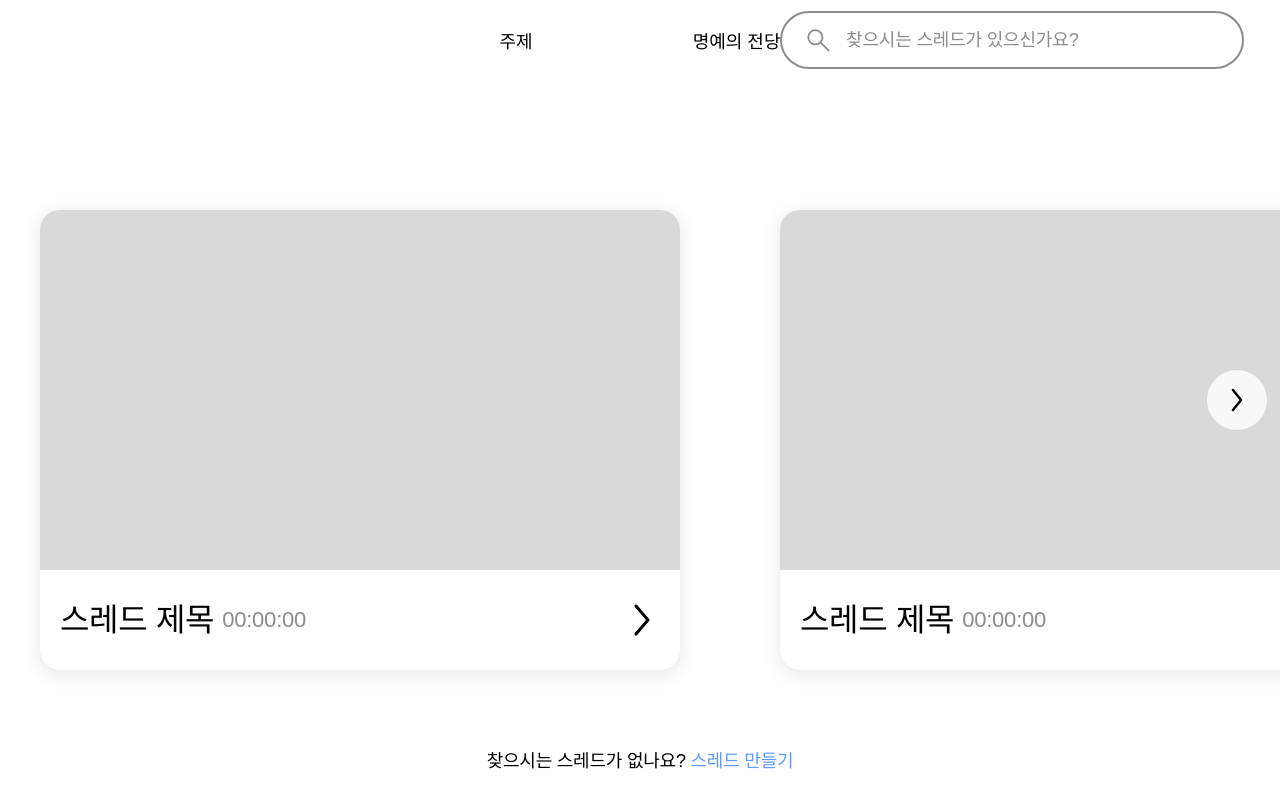
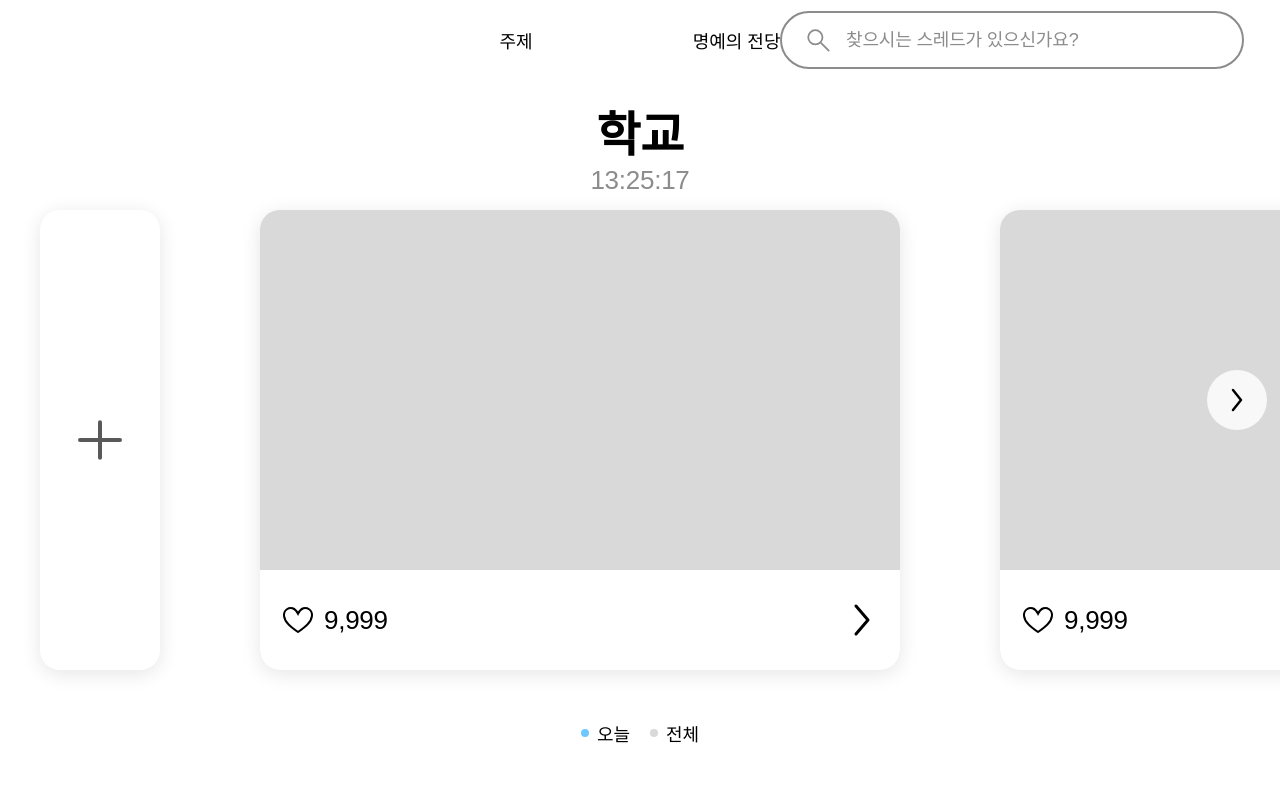
Before and after one commit to Team-Ampersand/drawWang-Client, a React (Create React App) app: page / in a window 1280 px wide. Both pictures are taken after a click on the element 642 px from the left and 620 px from the top of the page. Built offline with nearby package versions, Linux system fonts and the light colour scheme; a web font is replaced by a local one.

Commit message:
✨:: 주제가 클릭되면 그림을 리스트하는 페이지를 퍼블리싱했어요

```diff
--- /dev/null
+++ b/src/Assets/svgs/Heart.jsx
@@ -0,0 +1,22 @@
+import React from "react";
+
+export default function Heart() {
+  return (
+    <svg
+      width="36"
+      height="36"
+      viewBox="0 0 36 36"
+      fill="none"
+      xmlns="http://www.w3.org/2000/svg"
+    >
+      <g id="heart(Big)">
+        <path
+          id="Vector 1"
+          d="M12.6393 6.30674C15.9568 7.50579 18.0175 11.6915 18.0175 11.6915C18.0175 11.6915 20.0432 7.50579 23.3607 6.30674C26.6782 5.10769 32.5029 7.38368 31.9652 13.8455C31.4276 20.3073 24.9415 25.0314 18.0173 30C11.0932 25.0314 4.57242 20.3073 4.03478 13.8455C3.49713 7.38368 9.32179 5.10769 12.6393 6.30674Z"
+          stroke="black"
+          stroke-width="2"
+        />
+      </g>
+    </svg>
+  );
+}
--- /dev/null
+++ b/src/Assets/svgs/Plus.jsx
@@ -0,0 +1,32 @@
+import React from "react";
+
+export default function Plus() {
+  return (
+    <svg
+      width="60"
+      height="54"
+      viewBox="0 0 60 54"
+      fill="none"
+      xmlns="http://www.w3.org/2000/svg"
+    >
+      <g id="Plus">
+        <path
+          id="Vector 10"
+          d="M30 9.30774V44.6924"
+          stroke="#595959"
+          stroke-width="4"
+          stroke-linecap="round"
+          stroke-linejoin="round"
+        />
+        <path
+          id="Vector 11"
+          d="M50 27L10 27"
+          stroke="#595959"
+          stroke-width="4"
+          stroke-linecap="round"
+          stroke-linejoin="round"
+        />
+      </g>
+    </svg>
+  );
+}
--- a/src/Assets/svgs/index.jsx
+++ b/src/Assets/svgs/index.jsx
@@ -4,3 +4,5 @@ export { default as SearchSVG } from "./Search.jsx";
 export { default as ThreadBoxArrowSVG } from "./ThreadBoxArrow.jsx";
 export { default as SwipeRightArrowSVG } from "./SwipeRightArrow.jsx";
 export { default as SwipeLeftArrowSVG } from "./SwipeLeftArrow.jsx";
+export { default as HeartSVG } from "./Heart.jsx";
+export { default as PlusSVG } from "./Plus.jsx";
--- /dev/null
+++ b/src/Components/ThreadBox/createnew.jsx
@@ -0,0 +1,15 @@
+import React from "react";
+import * as s from "./style";
+import { PlusSVG } from "../../Assets/svgs";
+
+function CreatenewBox() {
+  return (
+    <>
+      <s.CreateNewThreadButton>
+        <PlusSVG />
+      </s.CreateNewThreadButton>
+    </>
+  );
+}
+
+export default CreatenewBox;
--- /dev/null
+++ b/src/Components/ThreadBox/picture.jsx
@@ -0,0 +1,23 @@
+import React from "react";
+import * as s from "./style";
+import { ThreadBoxArrowSVG, HeartSVG } from "../../Assets/svgs";
+
+function PictureBox() {
+  return (
+    <>
+      <s.ThreadBoxContainer>
+        <s.ThreadBoxBottomContainer>
+          <s.ThreadBoxTextBox>
+            <HeartSVG />
+            <s.NumberOfHeartText>9,999</s.NumberOfHeartText>
+          </s.ThreadBoxTextBox>
+          <s.ThreadBoxArrowIcon>
+            <ThreadBoxArrowSVG />
+          </s.ThreadBoxArrowIcon>
+        </s.ThreadBoxBottomContainer>
+      </s.ThreadBoxContainer>
+    </>
+  );
+}
+
+export default PictureBox;
--- a/src/Components/ThreadBox/style.js
+++ b/src/Components/ThreadBox/style.js
@@ -40,7 +40,7 @@ export const ThreadBoxTitle = styled.div`
   letter-spacing: -0.32px;
 `;
 
-export const ThreadBoxCreatedTimeText = styled.div`
+export const ThreadBoxCreatedTimeLeftText = styled.div`
   font-size: 22px;
   font-weight: 400;
   line-height: 30px;
@@ -53,3 +53,29 @@ export const ThreadBoxArrowIcon = styled.div`
   height: 36px;
   cursor: pointer;
 `;
+
+export const NumberOfHeartText = styled.div`
+  font-size: 26px;
+  font-style: normal;
+  font-weight: 400;
+  line-height: 28px;
+  letter-spacing: -0.26px;
+`;
+
+export const CreateNewThreadButton = styled.div`
+  width: 120px;
+  height: 460px;
+  border-radius: 20px;
+  background: #fff;
+  box-shadow: 0px 4px 20px 0px rgba(0, 0, 0, 0.1);
+  display: flex;
+  justify-content: center;
+  align-items: center;
+  cursor: pointer;
+  padding: 0 30px;
+
+  &:hover {
+    transform: translateY(-20px);
+    transition: all 0.3s ease-in-out;
+  }
+`;
--- a/src/Components/ThreadBox/index.jsx
+++ b/src/Components/ThreadBox/topic.jsx
@@ -2,16 +2,22 @@ import React from "react";
 import * as s from "./style";
 import { ThreadBoxArrowSVG } from "../../Assets/svgs";
 
-function ThreadBox() {
+function TopicBox({ onArrowClick }) {
+  const handleArrowClick = () => {
+    onArrowClick();
+  };
+
   return (
     <>
       <s.ThreadBoxContainer>
         <s.ThreadBoxBottomContainer>
           <s.ThreadBoxTextBox>
             <s.ThreadBoxTitle>스레드 제목</s.ThreadBoxTitle>
-            <s.ThreadBoxCreatedTimeText>00:00:00</s.ThreadBoxCreatedTimeText>
+            <s.ThreadBoxCreatedTimeLeftText>
+              00:00:00
+            </s.ThreadBoxCreatedTimeLeftText>
           </s.ThreadBoxTextBox>
-          <s.ThreadBoxArrowIcon>
+          <s.ThreadBoxArrowIcon onClick={handleArrowClick}>
             <ThreadBoxArrowSVG />
           </s.ThreadBoxArrowIcon>
         </s.ThreadBoxBottomContainer>
@@ -20,4 +26,4 @@ function ThreadBox() {
   );
 }
 
-export default ThreadBox;
+export default TopicBox;
--- a/src/Pages/MainPage/index.jsx
+++ b/src/Pages/MainPage/index.jsx
@@ -1,16 +1,25 @@
 import Navbar from "../../Components/Navbar";
 import * as s from "./style";
 import React, { useState } from "react";
-import ThreadBox from "../../Components/ThreadBox";
+import TopicBox from "../../Components/ThreadBox/topic";
+import PictureBox from "../../Components/ThreadBox/picture";
+import CreateNewBox from "../../Components/ThreadBox/createnew";
 import SketchPng from "../../Assets/pngs/Sketch.png";
-import { SwipeRightArrowSVG, SwipeLeftArrowSVG } from "../../Assets/svgs";
+import {
+  SwipeRightArrowSVG,
+  SwipeLeftArrowSVG,
+  BlueCircleSVG,
+  GrayCircleSVG,
+} from "../../Assets/svgs";
 
 function MainPage() {
   const [inputValue, setInputValue] = useState("");
   const [topicsExist, setTopicsExist] = useState(true);
-  const [slidePx, setSlidePx] = useState(0);
-  const [typeTopicPopUpEnabled, setTypeTopicPopUpEnabled] = useState(false);
-  const [sameTopicAlreadyExist, setSameTopicAlreadyExist] = useState(false);
+  const [slidePx, setSlidePx] = useState(0); // 추후 서버에서 받아온 데이터로 변경
+  const [typeTopicPopUpEnabled, setTypeTopicPopUpEnabled] = useState(false); // 추후 서버에서 받아온 데이터로 변경
+  const [sameTopicAlreadyExist, setSameTopicAlreadyExist] = useState(false); // 추후 서버에서 받아온 데이터로 변경
+  const [topics, setTopics] = useState("");
+  const [selectedFilter, setSelectedFilter] = useState("like");
 
   const handleSwipeRight = () => {
     const newSlidePx = slidePx - 1200;
@@ -34,6 +43,10 @@ function MainPage() {
     setSameTopicAlreadyExist(!sameTopicAlreadyExist);
   };
 
+  const handleArrowClick = () => {
+    setTopics("학교");
+  };
+
   return (
     <>
       <Navbar />
@@ -46,12 +59,79 @@ function MainPage() {
                 transition: "transform 0.3s ease-in-out",
               }}
             >
-              <ThreadBox />
-              <ThreadBox />
-              <ThreadBox />
-              <ThreadBox />
-              <ThreadBox />
+              <TopicBox onArrowClick={handleArrowClick} />
+              <TopicBox />
+              <TopicBox />
+              <TopicBox />
+              <TopicBox />
             </s.TopicsContainer>
+            {/* 토픽이 "학교" 면 렌더링할 페이지 */}
+            {topics === "학교" && (
+              <s.SelectedTopicContainer>
+                <s.SelectedTopicTitleBox>
+                  <s.SelectedTopicName>학교</s.SelectedTopicName>
+                  <s.SelectedTopicTimeLeftText>
+                    13:25:17
+                  </s.SelectedTopicTimeLeftText>
+                </s.SelectedTopicTitleBox>
+                <s.TopicsContainer
+                  style={{
+                    transform: `translateX(${slidePx}px)`,
+                    transition: "transform 0.3s ease-in-out",
+                  }}
+                >
+                  <CreateNewBox />
+                  <PictureBox />
+                  <PictureBox />
+                  <PictureBox />
+                  <PictureBox />
+                  <PictureBox />
+                </s.TopicsContainer>
+                <s.SwipeRightArrowButton
+                  onClick={handleSwipeRight}
+                  style={{ display: slidePx <= -1500 ? "none" : "flex" }} // 추후 서버에서 받아온 데이터로 변경
+                >
+                  <SwipeRightArrowSVG />
+                </s.SwipeRightArrowButton>
+                <s.SwipeLeftArrowButton
+                  onClick={handleSwipeLeft}
+                  style={{ display: slidePx >= 0 ? "none" : "flex" }}
+                >
+                  <SwipeLeftArrowSVG />
+                </s.SwipeLeftArrowButton>
+                <s.SelectFilterBox>
+                  <s.SelectFilterWrapper
+                    onClick={() => setSelectedFilter("like")}
+                  >
+                    {selectedFilter === "like" ? (
+                      <BlueCircleSVG />
+                    ) : (
+                      <GrayCircleSVG />
+                    )}
+                    <s.SelectFilterText
+                      className={selectedFilter === "like" ? "active" : ""}
+                      onClick={() => setSelectedFilter("like")}
+                    >
+                      오늘
+                    </s.SelectFilterText>
+                  </s.SelectFilterWrapper>
+                  <s.SelectFilterWrapper
+                    onClick={() => setSelectedFilter("date")}
+                  >
+                    {selectedFilter === "date" ? (
+                      <BlueCircleSVG />
+                    ) : (
+                      <GrayCircleSVG />
+                    )}
+                    <s.SelectFilterText
+                      className={selectedFilter === "date" ? "active" : ""}
+                    >
+                      전체
+                    </s.SelectFilterText>
+                  </s.SelectFilterWrapper>
+                </s.SelectFilterBox>
+              </s.SelectedTopicContainer>
+            )}
             <s.CreateThreadText>
               찾으시는 스레드가 없나요?{" "}
               <s.CreateThreadButtonText onClick={handleTypeTopicPopUp}>
@@ -60,7 +140,7 @@ function MainPage() {
             </s.CreateThreadText>
             <s.SwipeRightArrowButton
               onClick={handleSwipeRight}
-              style={{ display: slidePx <= -1500 ? "none" : "flex" }}
+              style={{ display: slidePx <= -1500 ? "none" : "flex" }} // 추후 서버에서 받아온 데이터로 변경
             >
               <SwipeRightArrowSVG />
             </s.SwipeRightArrowButton>
--- a/src/Pages/MainPage/style.js
+++ b/src/Pages/MainPage/style.js
@@ -31,6 +31,46 @@ export const PopUpBackground = styled.div`
   left: 0;
   background-color: rgba(64, 64, 64, 0.5);
   z-index: 1;
+`;
+
+export const SelectedTopicContainer = styled.div`
+  height: calc(100vh - 80px);
+  width: 100%;
+  display: flex;
+  justify-content: center;
+  background-color: white;
+  z-index: 2;
+  align-items: center;
+`;
+
+export const SelectedTopicTitleBox = styled.div`
+  display: flex;
+  justify-content: center;
+  align-items: center;
+  flex-direction: column;
+  margin-top: 66px;
+  position: absolute;
+  z-index: 2;
+  top: 5%;
+`;
+
+export const SelectedTopicName = styled.div`
+  font-size: 48px;
+  font-style: normal;
+  font-weight: 600;
+  line-height: 60px;
+  letter-spacing: -0.48px;
+  z-index: 2;
+`;
+
+export const SelectedTopicTimeLeftText = styled.div`
+  font-size: 26px;
+  font-style: normal;
+  font-weight: 400;
+  line-height: 28px;
+  letter-spacing: -0.26px;
+  color: #8c8c8c;
+  z-index: 2;
 `;
 
 export const ThreadNotFoundBox = styled.div`
@@ -193,3 +233,25 @@ export const TypeTopicPopUpButton = styled.div`
     background-color: #5d9bff;
   }
 `;
+
+export const SelectFilterBox = styled.div`
+  display: flex;
+  justify-content: center;
+  align-items: center;
+  position: absolute;
+  top: 90%;
+  gap: 20px;
+`;
+
+export const SelectFilterWrapper = styled.div`
+  display: flex;
+  justify-content: center;
+  align-items: center;
+  cursor: pointer;
+  gap: 8px;
+`;
+
+export const SelectFilterText = styled.div`
+  font-size: 18px;
+  font-weight: 400;
+`;
```
Also changed, not shown: src/Pages/HallOfFamePage/index.jsx (+10 -6 lines).
